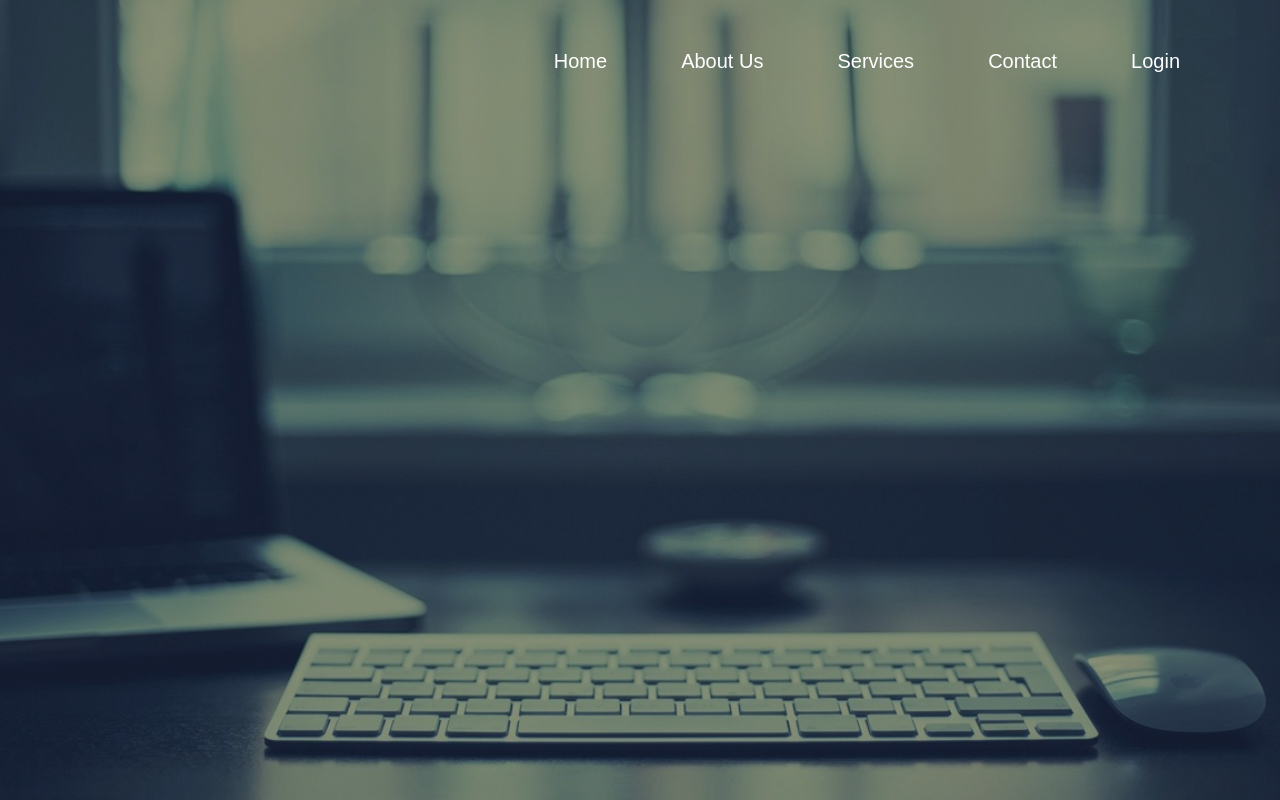
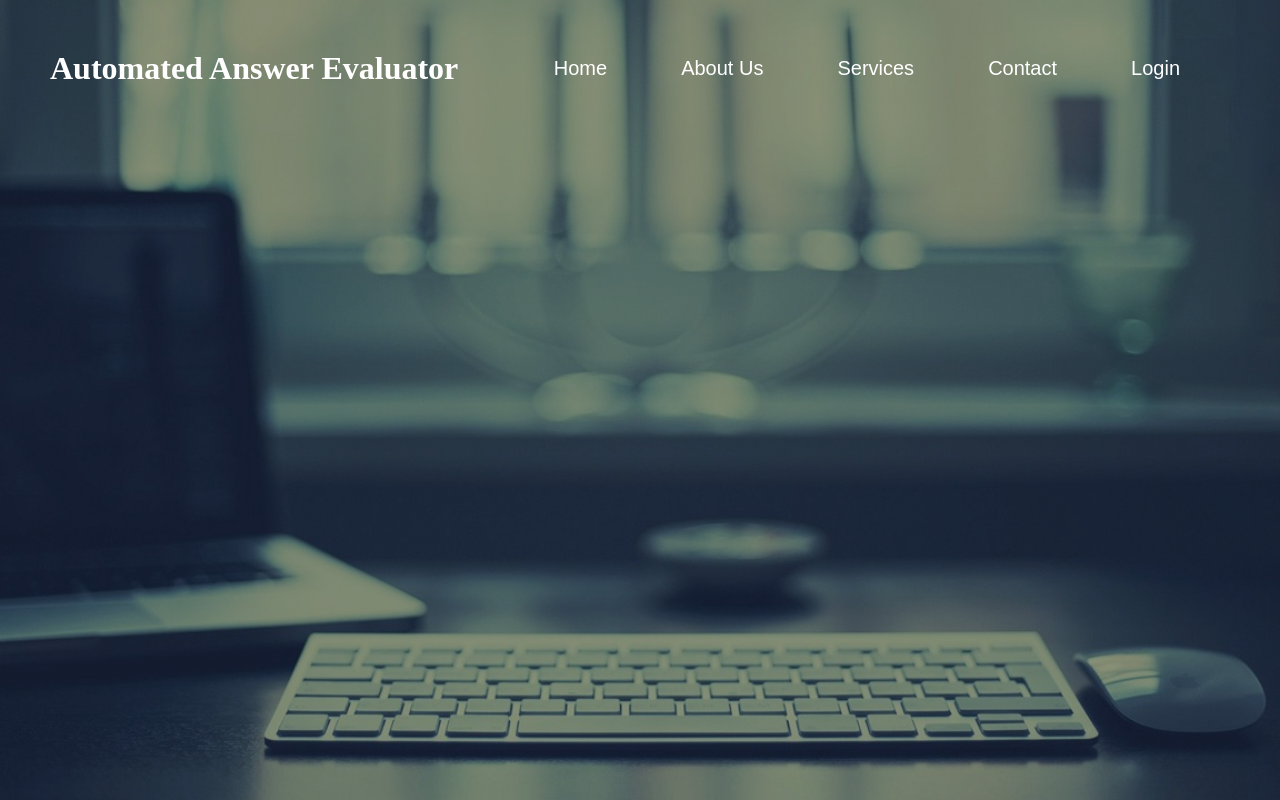
Before and after one commit to pavanbhat1999/autoevaluation, a Django app: page /home/ in a window 1280 px wide. Run offline with Django 3.2, Linux system fonts and the light colour scheme; parts of the project's set-up code (start-up, migrations or seed data) failed here and were passed over.

Commit message:
Home page changed

```diff
--- a/templates/Home.html
+++ b/templates/Home.html
@@ -9,9 +9,11 @@
 </head>
 <body>
     <div class="full-page">
+
         <div class="navbar">
             <div>
 
+                 <h1 style="color: white;cursor: pointer;"> Automated Answer Evaluator</h1>
             </div>
             <nav>
                 <ul id='MenuItems'>
```
